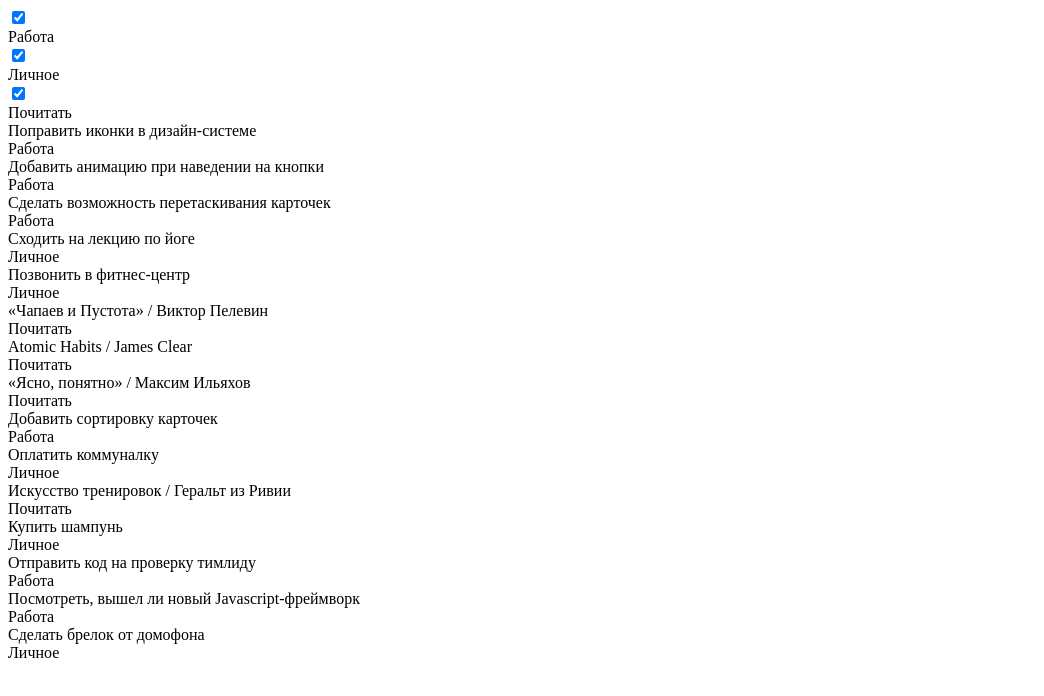
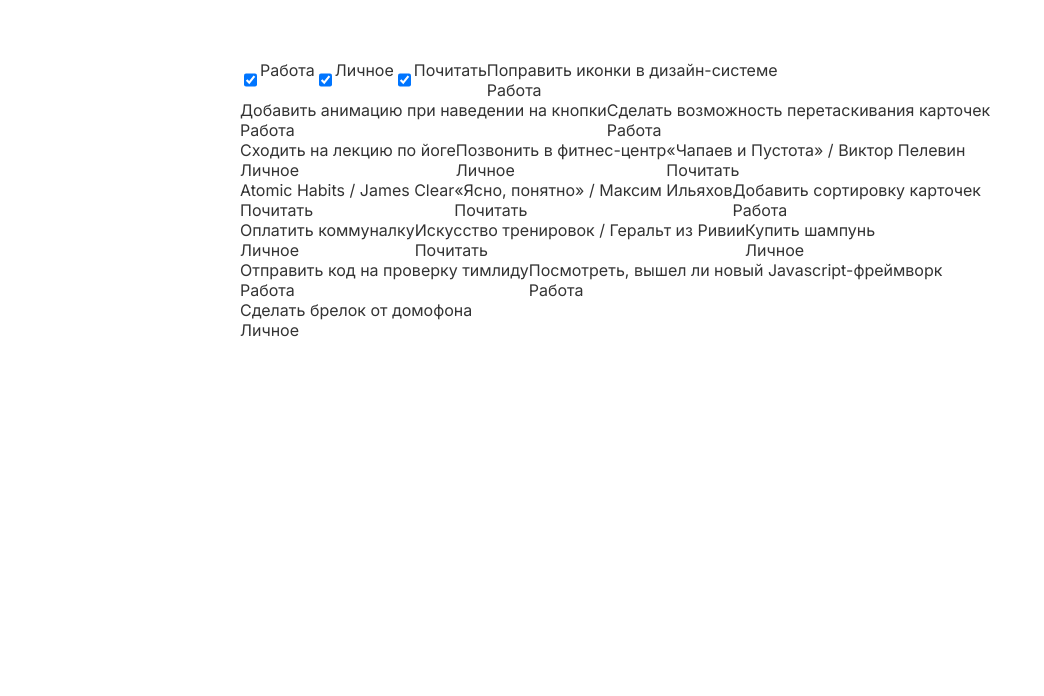
Before and after one commit to sovetkiina/task-board, a plain HTML site: page index.html in a window 1280 px wide. Shown: the whole page, without its empty margins (0-1044 px from the left). Drawn offline with Linux system fonts and the light colour scheme.

Commit message:
Add initial styles

```diff
--- a/index.html
+++ b/index.html
@@ -11,6 +11,7 @@
       name="description"
       content="Управляйте задачами, отслеживайте прогресс и организуйте работу в удобной доске задач."
     />
+    <link rel="stylesheet" href="style.css" />
   </head>
   <body>
     <div id="wrapper">
@@ -34,8 +35,7 @@
         <label for="read-box">
           <div class="tag read pos-abs">Почитать</div>
         </label>
-      </div>
-    </div>
+
         <!-- Карточки -->
         <div class="note">
           <!-- текст карточки -->
@@ -99,5 +99,7 @@
           Сделать брелок от домофона
           <div class="tag personal">Личное</div>
         </div>
+      </div>
+    </div>
   </body>
 </html>
--- a/style.css
+++ b/style.css
@@ -0,0 +1,25 @@
+/* подключаем внешний шрифт */
+@import url("https://fonts.googleapis.com/css2?family=Inter&display=swap");
+
+/* общие настройки */
+#wrapper {
+  position: absolute;
+  top: 0;
+  left: 0;
+  width: 100%;
+  height: 100%;
+  color: #333333;
+  font-family: "Inter", sans-serif;
+}
+
+.flexDiv {
+  display: flex;
+  position: absolute;
+  margin-top: 60px;
+  width: 90vw;
+  flex-wrap: wrap;
+  max-width: 800px;
+  left: 50%;
+  top: 0;
+  transform: translateX(-50%);
+}
```
Lines whose indentation alone changed are shown as unchanged.
